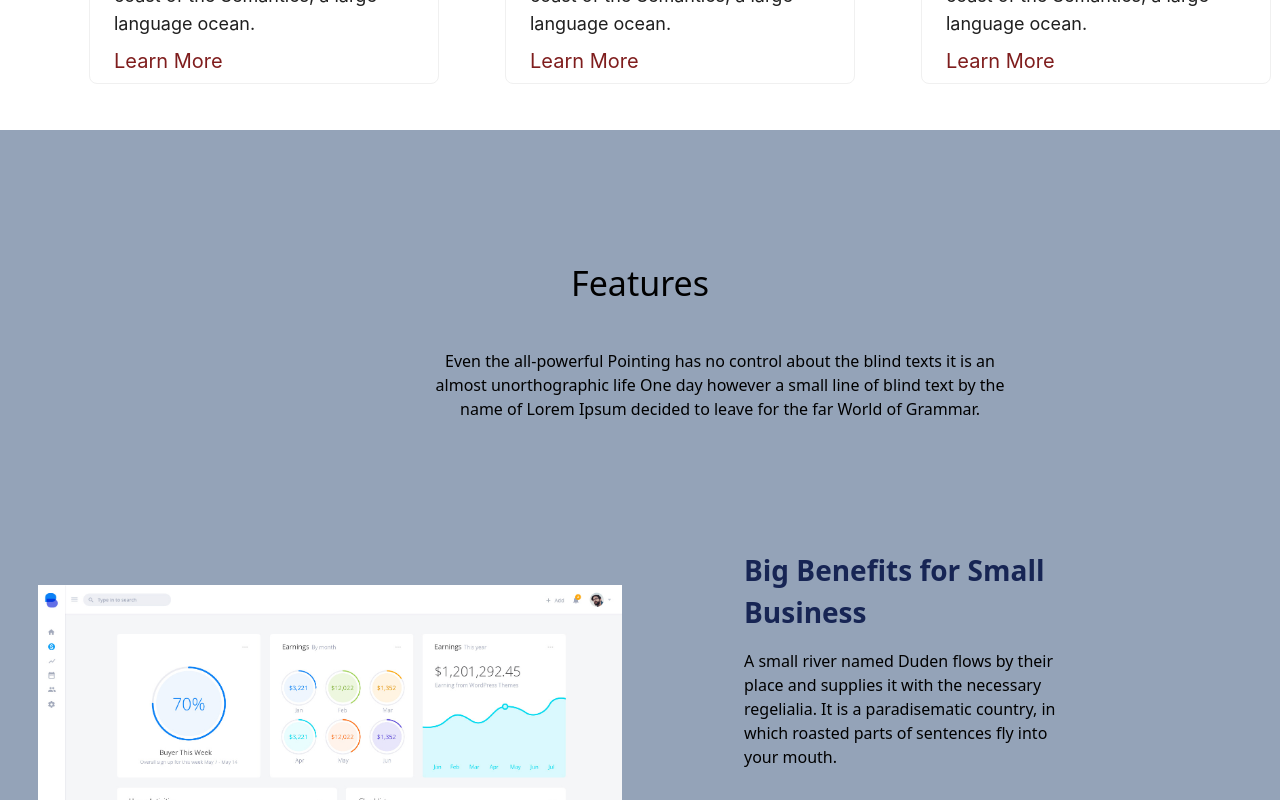
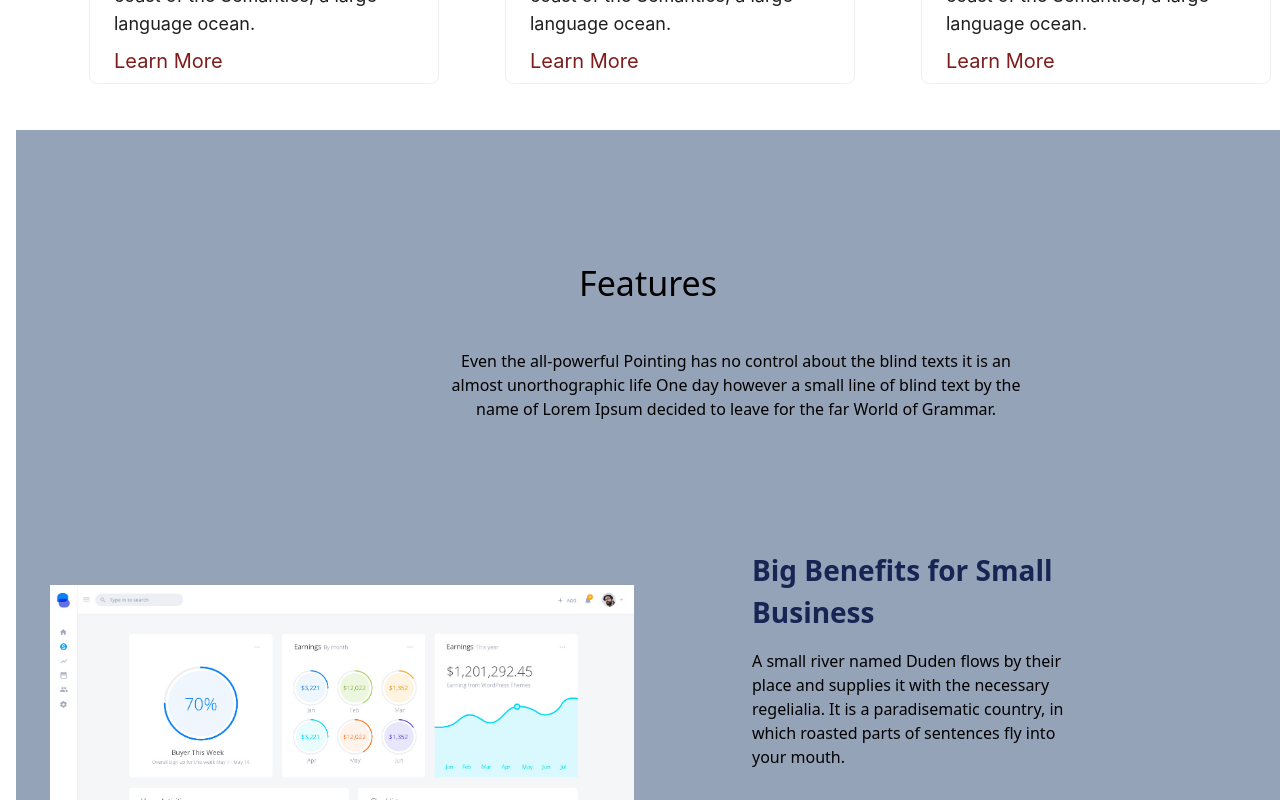
Before and after one commit to Farhanlibra/etproject3final, a React (Vite) app: page / in a window 1280 px wide. Shown: the part 980-1780 px from the top of the page. Built offline with nearby package versions, Linux system fonts and the light colour scheme.

Commit message:
Update Feature.jsx

```diff
--- a/src/Components/Feature.jsx
+++ b/src/Components/Feature.jsx
@@ -2,7 +2,7 @@ import React from 'react'
 
 const Feature = () => {
   return (
-    <div className='max-w-screen-2xl  bg-slate-400 h-auto  mt-[30px] ml-0 sm:px-5 '>
+    <div className='max-w-screen-2xl  bg-slate-400 h-auto  mt-[30px] ml-0 sm:ml-4 sm:px-5 '>
 
         <h1 className='text-center font-[500px] text-[34px] sm:pt-10 lg:pt-32 lg:pb-10 sm:pb-2'>Features</h1>
 
@@ -12,7 +12,7 @@ const Feature = () => {
             <img className=' sm:mt-6 ' src='f1.jpg'/>
         </div>
         <div className=' w-[400px] lg:ml-10 sm:ml-6 order-2 lg:order-2'>
-            <h1 className='text-blue-950 font-bold lg:text-[28px] mb-4  sm:text-[14px] sm:ml-10 lg:ml-16'> Big Benefits for Small Business</h1>
+            <h1 className='text-blue-950 font-bold lg:text-[28px] mb-4  sm:text-[14px]  lg:ml-16'> Big Benefits for Small Business</h1>
             <p className='lg:ml-16  sm:mt-4 leading-6'>A small river named Duden flows by their place and supplies it with the necessary regelialia. It is a paradisematic country, in which roasted parts of sentences fly into your mouth.</p>
             <ul className='mt-8 ml-20 mb-20 list-disc '>
               <li className='leading-10'>
```
